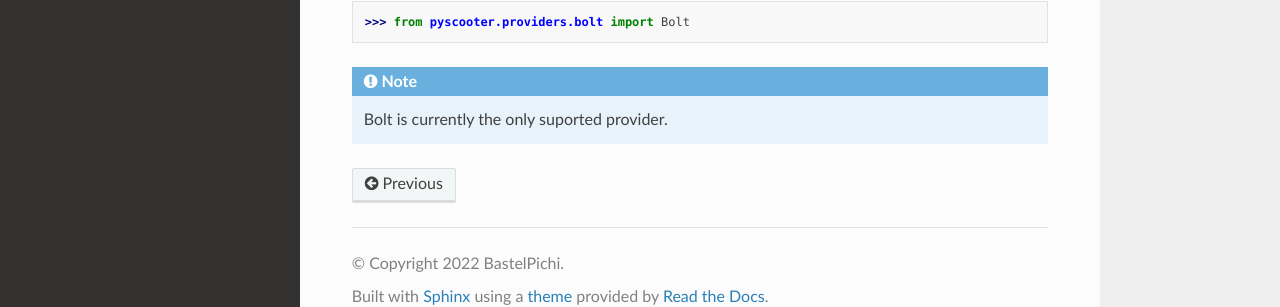
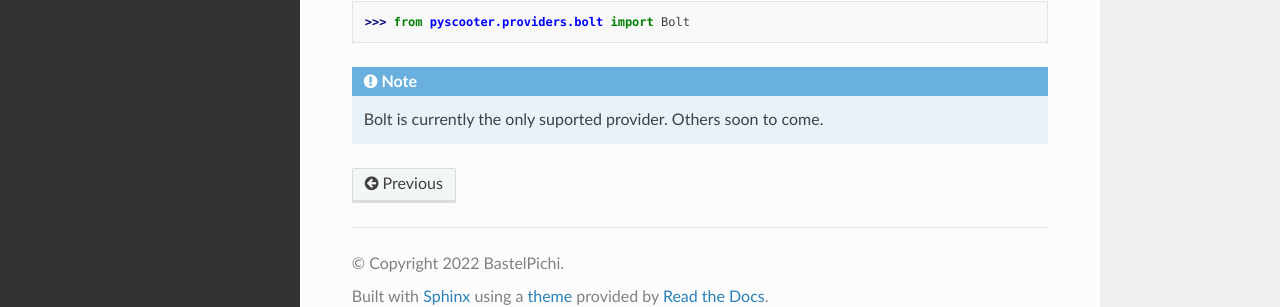
Before and after one commit to BastelPichi/pyscooter, a Sphinx documentation site: the page built from docs/source/usage.rst, in a window 1280 px wide and 965 px high. Shown: the part 632-939 px from the top of the window. Built offline with Sphinx 7.4.7 and the Read the Docs theme 2.0.0, drawn with Linux system fonts in a browser that asks for light colours.

Commit message:
Update usage.rst

```diff
--- a/docs/source/usage.rst
+++ b/docs/source/usage.rst
@@ -29,4 +29,4 @@ For example for Bolt:
 
 .. note::
 
-    Bolt is currently the only suported provider.
+    Bolt is currently the only suported provider. Others soon to come.
```
